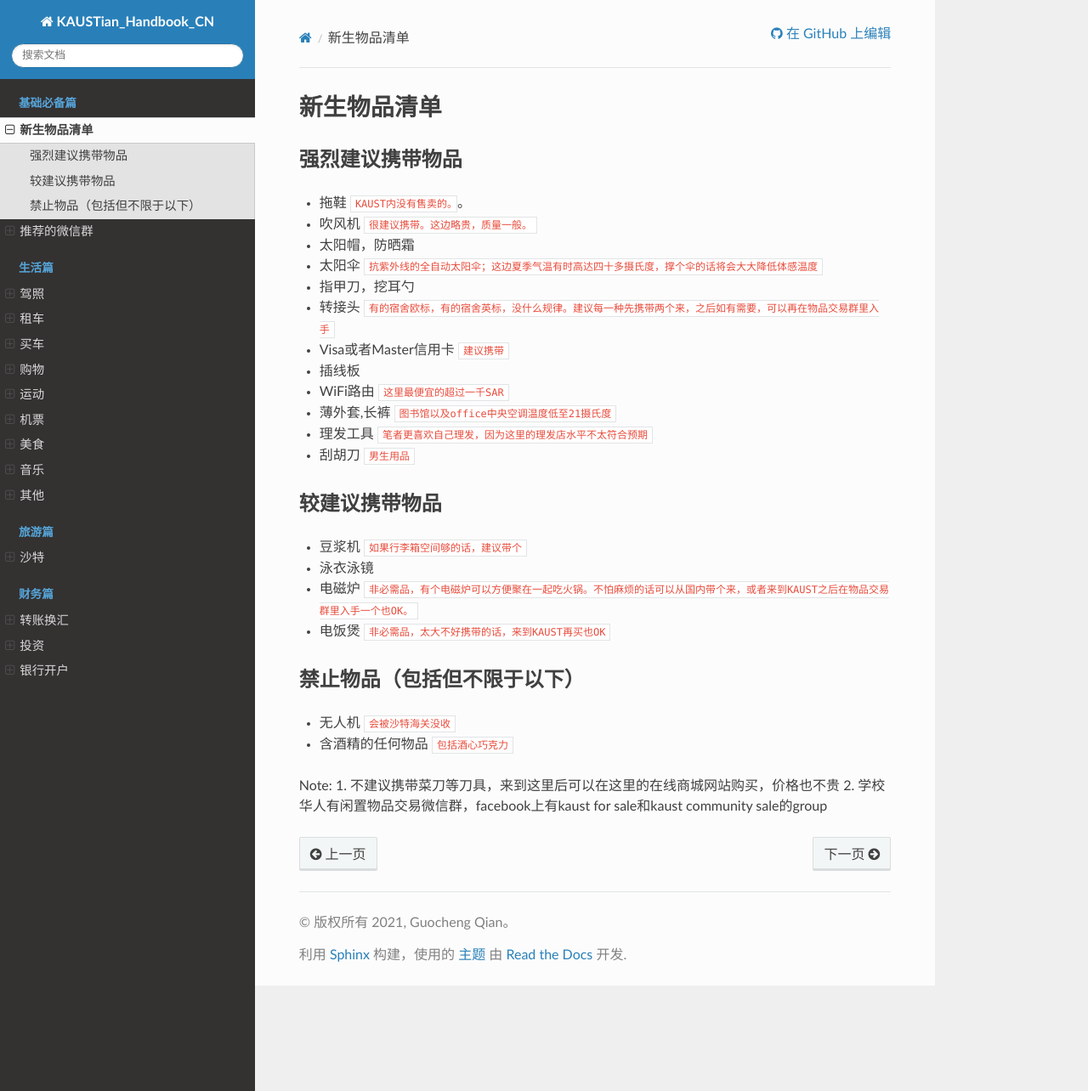
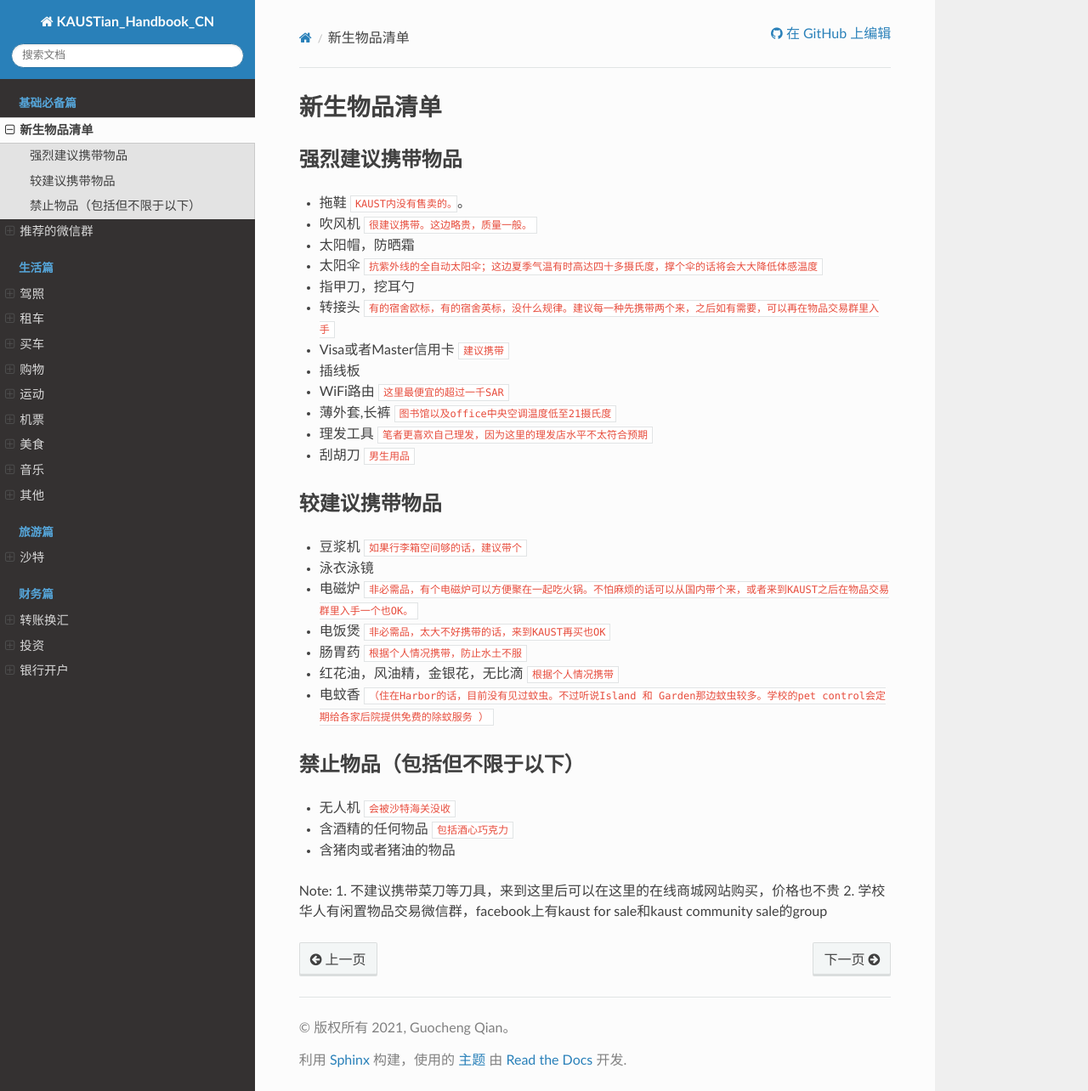
Before and after one commit to guochengqian/KAUSTian_Handbook_CN, a Sphinx documentation site: the page built from docs/content/basic/list.rst, in a window 1280 px wide and 1284 px high. Shown: the whole window at 85% size. Built offline with Sphinx 7.4.7 and the Read the Docs theme 2.0.0, drawn with Linux system fonts in a browser that asks for light colours; pages that are not in the unit, such as notebooks, are missing from menus.

Commit message:
添加原有的内容，并做适当修改（删除冗长的信息描述，突出关键信息）

```diff
--- a/docs/content/basic/list.rst
+++ b/docs/content/basic/list.rst
@@ -28,6 +28,9 @@
 * 泳衣泳镜
 * 电磁炉 ``非必需品，有个电磁炉可以方便聚在一起吃火锅。不怕麻烦的话可以从国内带个来，或者来到KAUST之后在物品交易群里入手一个也OK。``
 * 电饭煲 ``非必需品，太大不好携带的话，来到KAUST再买也OK``
+* 肠胃药 ``根据个人情况携带，防止水土不服``
+* 红花油，风油精，金银花，无比滴 ``根据个人情况携带``
+* 电蚊香 ``（住在Harbor的话，目前没有见过蚊虫。不过听说Island 和 Garden那边蚊虫较多。学校的pet control会定期给各家后院提供免费的除蚊服务 ）``
 
 
 
@@ -35,6 +38,7 @@
 ---------
 * 无人机 ``会被沙特海关没收``
 * 含酒精的任何物品 ``包括酒心巧克力``
+* 含猪肉或者猪油的物品
 
 Note:
 1. 不建议携带菜刀等刀具，来到这里后可以在这里的在线商城网站购买，价格也不贵
```
